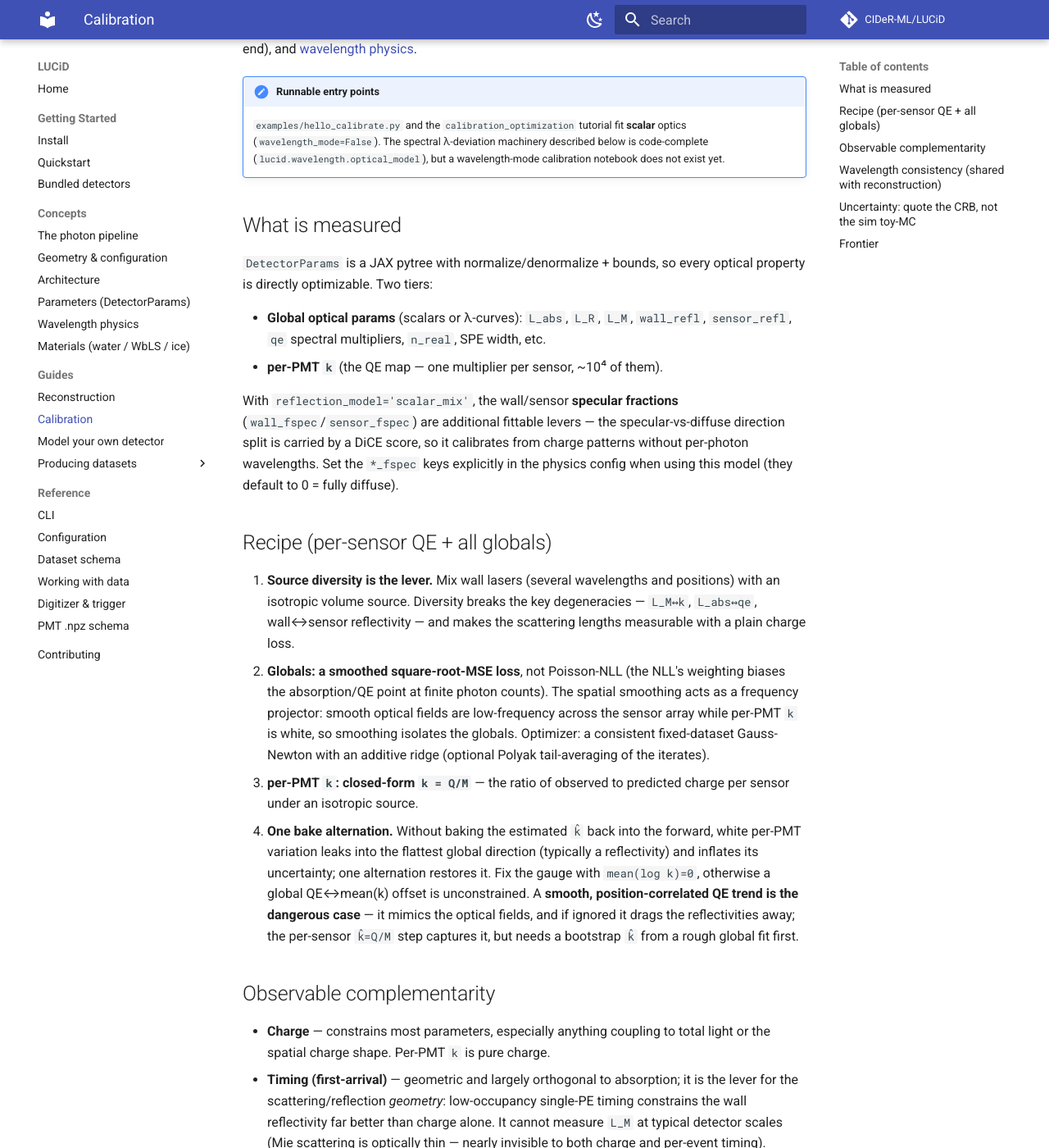
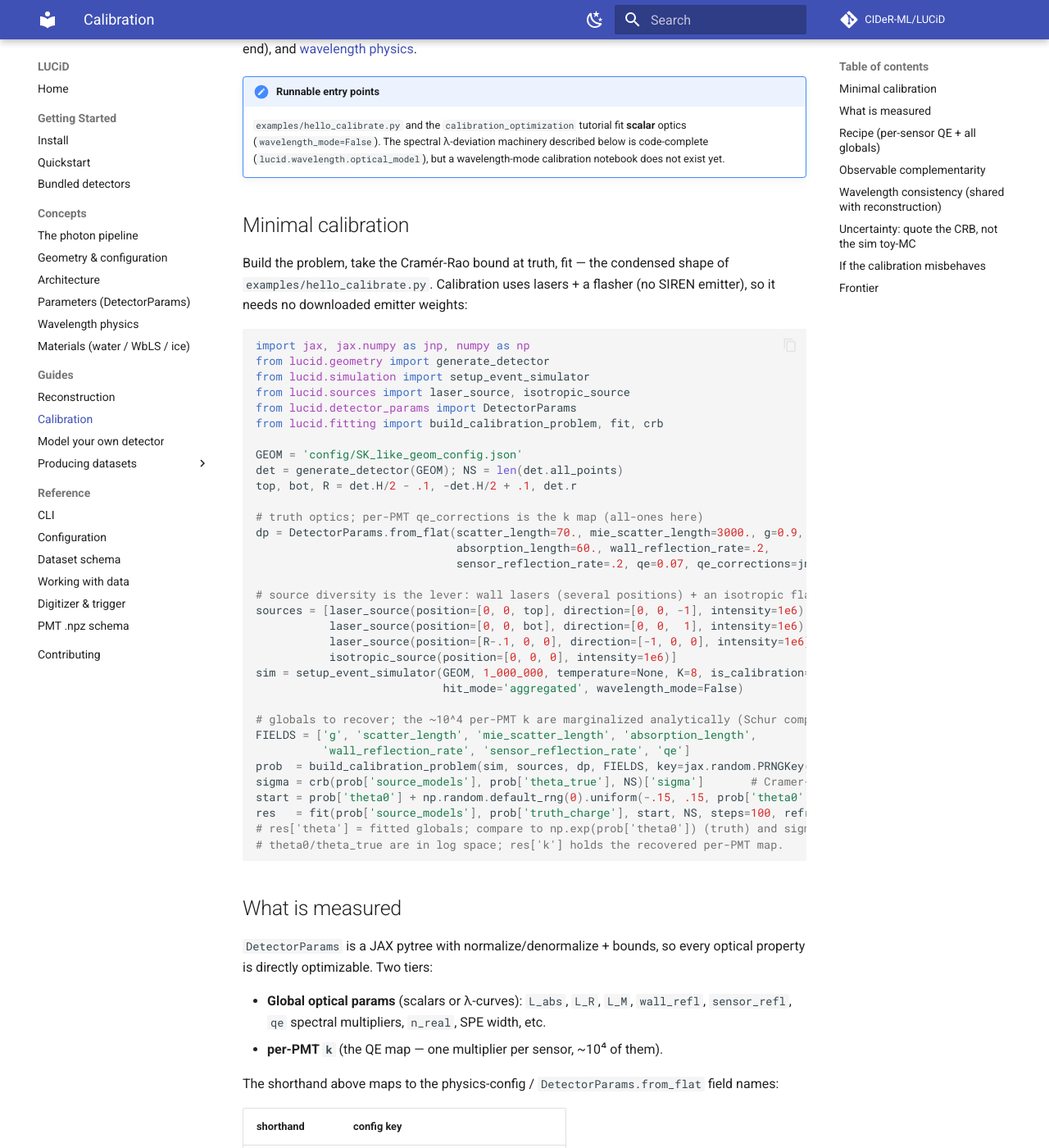
Before and after one commit to CIDeR-ML/LUCiD, an MkDocs documentation site: the page built from docs/guides/calibration.md, in a window 1280 px wide and 1400 px high, scrolled down 235 px. Shown: the whole window at 82% size. Built offline with MkDocs 1.6.1 and Material for MkDocs 9.7.7, drawn with Linux system fonts in a browser that asks for light colours; comment, search, counter and statistics services are not loaded; some of the changed text lies outside the part shown.

Commit message:
docs(calibration): minimal code block, config-key map, angular fix, troubleshooting
Add a 'Minimal calibration' code block (build_calibration_problem -> crb ->
fit, keys verified) and an 'If the calibration misbehaves' troubleshooting
subsection (source diversity / gauge+bake / CRB-vs-shot-noise / NLL bias).
Map the L_abs/L_R/L_M/wall_refl/sensor_refl/k shorthand to real config keys.
Name wavelength_sampling ('cherenkov' vs 'cherenkov_qe') in the importance-
sampler warning. Correct the stale reflection_model='scalar_mix' reference:
the model is now 'angular' (requires wavelength_mode=True); wall_fspec/
sensor_fspec live under it, inert under the default 'scalar'.

Co-Authored-By: Claude Fable 5 <noreply@anthropic.com>

````diff
--- a/docs/guides/calibration.md
+++ b/docs/guides/calibration.md
@@ -12,6 +12,48 @@ spectrum, `n_real`) — by gradient descent through the differentiable forward.
     code-complete (`lucid.wavelength.optical_model`), but a wavelength-mode calibration
     notebook does not exist yet.
 
+## Minimal calibration
+
+Build the problem, take the Cramér-Rao bound at truth, fit — the condensed shape of
+`examples/hello_calibrate.py`. Calibration uses lasers + a flasher (no SIREN emitter), so it
+needs no downloaded emitter weights:
+
+```python
+import jax, jax.numpy as jnp, numpy as np
+from lucid.geometry import generate_detector
+from lucid.simulation import setup_event_simulator
+from lucid.sources import laser_source, isotropic_source
+from lucid.detector_params import DetectorParams
+from lucid.fitting import build_calibration_problem, fit, crb
+
+GEOM = 'config/SK_like_geom_config.json'
+det = generate_detector(GEOM); NS = len(det.all_points)
+top, bot, R = det.H/2 - .1, -det.H/2 + .1, det.r
+
+# truth optics; per-PMT qe_corrections is the k map (all-ones here)
+dp = DetectorParams.from_flat(scatter_length=70., mie_scatter_length=3000., g=0.9,
+                              absorption_length=60., wall_reflection_rate=.2,
+                              sensor_reflection_rate=.2, qe=0.07, qe_corrections=jnp.ones(NS))
+
+# source diversity is the lever: wall lasers (several positions) + an isotropic flasher
+sources = [laser_source(position=[0, 0, top], direction=[0, 0, -1], intensity=1e6),
+           laser_source(position=[0, 0, bot], direction=[0, 0,  1], intensity=1e6),
+           laser_source(position=[R-.1, 0, 0], direction=[-1, 0, 0], intensity=1e6),
+           isotropic_source(position=[0, 0, 0], intensity=1e6)]
+sim = setup_event_simulator(GEOM, 1_000_000, temperature=None, K=8, is_calibration=True,
+                            hit_mode='aggregated', wavelength_mode=False)
+
+# globals to recover; the ~10^4 per-PMT k are marginalized analytically (Schur complement)
+FIELDS = ['g', 'scatter_length', 'mie_scatter_length', 'absorption_length',
+          'wall_reflection_rate', 'sensor_reflection_rate', 'qe']
+prob  = build_calibration_problem(sim, sources, dp, FIELDS, key=jax.random.PRNGKey(1))
+sigma = crb(prob['source_models'], prob['theta_true'], NS)['sigma']       # Cramer-Rao bound, per field
+start = prob['theta0'] + np.random.default_rng(0).uniform(-.15, .15, prob['theta0'].shape)
+res   = fit(prob['source_models'], prob['truth_charge'], start, NS, steps=100, refresh=15, nb_h=2)
+# res['theta'] = fitted globals; compare to np.exp(prob['theta0']) (truth) and sigma (the bound).
+# theta0/theta_true are in log space; res['k'] holds the recovered per-PMT map.
+```
+
 ## What is measured
 
 `DetectorParams` is a JAX pytree with normalize/denormalize + bounds, so every optical property
@@ -21,11 +63,26 @@ is directly optimizable. Two tiers:
   `sensor_refl`, `qe` spectral multipliers, `n_real`, SPE width, etc.
 - **per-PMT `k`** (the QE map — one multiplier per sensor, ~10⁴ of them).
 
-With `reflection_model='scalar_mix'`, the wall/sensor **specular fractions**
-(`wall_fspec`/`sensor_fspec`) are additional fittable levers — the specular-vs-diffuse
-direction split is carried by a DiCE score, so it calibrates from charge patterns without
-per-photon wavelengths. Set the `*_fspec` keys explicitly in the physics config when using
-this model (they default to 0 = fully diffuse).
+The shorthand above maps to the physics-config / `DetectorParams.from_flat` field names:
+
+| shorthand | config key |
+|-----------|-----------|
+| `L_abs` | `absorption_length` |
+| `L_R` (Rayleigh) | `scatter_length` |
+| `L_M` (Mie) | `mie_scatter_length` (with asymmetry `g`) |
+| `wall_refl` | `wall_reflection_rate` |
+| `sensor_refl` | `sensor_reflection_rate` |
+| `qe` | `qe` |
+| per-PMT `k` | `qe_corrections` |
+
+With `reflection_model='angular'`, reflection gains fittable levers beyond the two scalar
+rates: the reflectance *magnitude* is angle- and λ-dependent (Schlick blacksheet wall +
+multilayer-Fresnel cathode), and the reflected *direction* is a specular/diffuse mixture with
+per-surface fractions `wall_fspec`/`sensor_fspec` (the discrete specular-vs-diffuse branch is
+carried by a DiCE score). The angular model reads the `DetectorParams.reflection` fields
+(`wall_R0`/`wall_p`/`wall_fspec`, `cathode_nr`/`cathode_nk`/`sensor_fspec`) and **requires
+`wavelength_mode=True`** for the λ-dependent magnitude; the `*_fspec` fields default to 0 (fully
+diffuse) and are inert under the default `reflection_model='scalar'`.
 
 ## Recipe (per-sensor QE + all globals)
 
@@ -65,8 +122,11 @@ In wavelength mode (`wavelength_mode=True` — the spectral path noted at the to
 page), calibration applies `qe_fn(λ)` per photon. The same
 band-consistency principle from [reconstruction](reconstruction.md) applies: a broadband
 Cherenkov `qe(λ)` fit must sample the **bare 1/λ² spectrum over the physical emission band**
-and apply differentiable `qe(λ)` — an importance sampler that bakes the assumed QE into the λ
-distribution cannot be used to *fit* QE. Broadband sources measure only the spectrum integral
+and apply differentiable `qe(λ)` — i.e. keep `setup_event_simulator`'s default
+`wavelength_sampling='cherenkov'` (λ ~ 1/λ², per-photon weight `qe_fn(λ)`). The alternative
+`wavelength_sampling='cherenkov_qe'` importance-samples λ ~ QE(λ)/λ² and collapses the weight to
+a scalar ⟨QE⟩, baking the assumed QE into the λ distribution — so it **cannot be used to *fit*
+QE**. Broadband sources measure only the spectrum integral
 (amplitudes + `k`); **monochromatic lasers anchor `qe(λᵢ)`**. The bundled SK QE curve
 spans ≈294–648 nm; the medium grid is [300, 700] nm.
 
@@ -79,6 +139,23 @@ closure fits look better than reality — validate shot noise with sampled per-p
 simply quote the CRB. Per-PMT `k` improves as 1/√N with photon statistics; smooth λ-curves
 become systematics-limited rather than photon-limited.
 
+## If the calibration misbehaves
+
+- **A degenerate fit** (parameters trade off, huge CRB on some direction) — add **source
+  diversity**. A single source leaves `L_M↔k`, `L_abs↔qe`, and wall↔sensor reflectivity
+  degenerate; mixing wall lasers (several positions/wavelengths) with an isotropic flasher breaks
+  them and makes the scattering lengths measurable.
+- **per-PMT `k` runs away** (a global QE↔mean-`k` offset drifts) — fix the gauge with
+  `mean(log k)=0` (the `gauge_k` step, on by default). If white per-PMT variation is leaking into
+  the flattest global (usually a reflectivity), run **one bake alternation** (`bake_k=True`) to
+  fold `k̂` back into the forward.
+- **CRB disagrees with a sim toy-MC** — expected: the expected-value (implicit-capture) engine is
+  quieter than real Poisson shot noise (the `crb` bound carries a ×√12 honesty factor). Validate
+  with sampled per-photon quanta (`use_expected_value=False`), or just quote the CRB.
+- **Poisson-NLL biases `L_abs`/`qe`** — use the smoothed square-root-MSE loss instead (the NLL's
+  finite-count weighting biases the absorption/QE point); the smoothing also isolates the
+  low-frequency globals from the white per-PMT `k`.
+
 ## Frontier
 
 The biggest untapped lever is the **timing observable** for the reflectivities and blue-end
````
